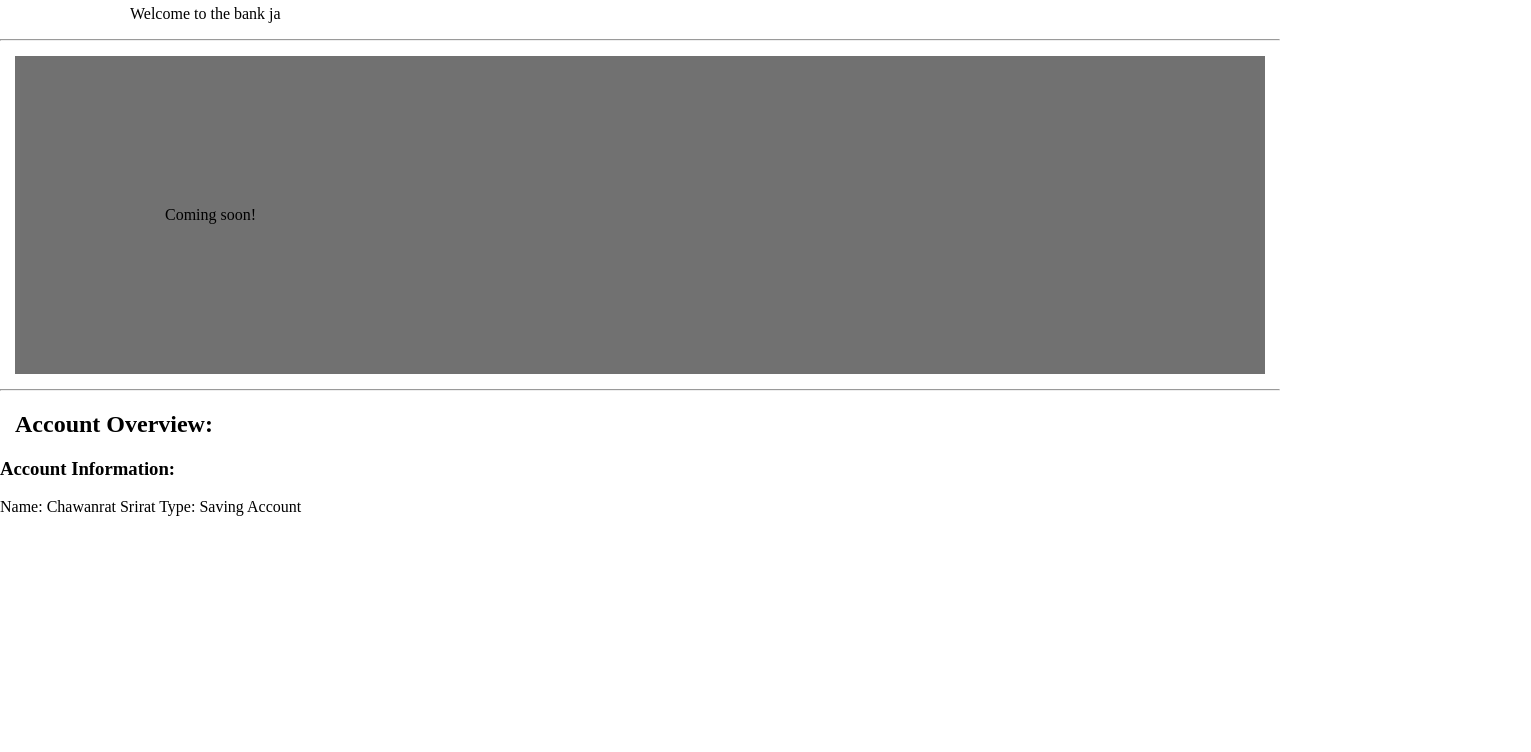
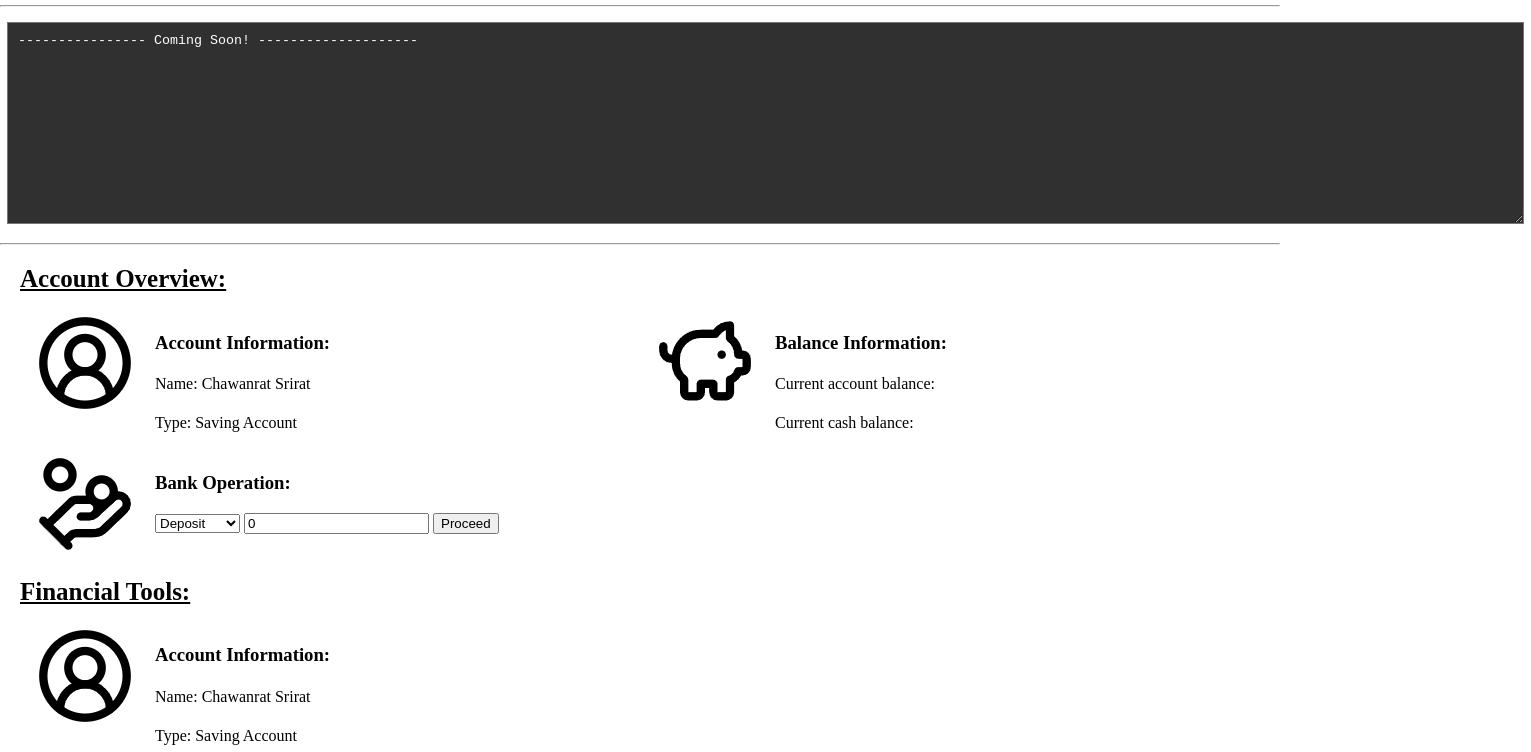
Before and after one commit to CodeRain49/ITF_Website, a plain HTML site: page index.html in a window 1280 px wide. Shown: the part 183-935 px from the top of the page, 1531 px wide, since content can reach past the window. Before the commit the page ends 800 px from the top, so only its background shows below. Drawn offline with Linux system fonts and the light colour scheme.

Commit message:
big update

```diff
--- a/index.html
+++ b/index.html
@@ -14,33 +14,58 @@
     </nav>
 
     <!-- ITF Simple Bank -->
-    <div class="container">
-        <img src="images/landmark.png ">
+    <div class="containertop">
+        <img src="images/landmark.png " alt="bank_icon">
         <h1>ITF Simple Bank</h1>
     </div>
     <p style="margin-left: 130px;">Welcome to the bank ja</p>
 
     <hr>
+    <!-- Print/Show result -->
+    <textarea id="textarea" rows="12" cols="185">
+---------------- Coming Soon! --------------------
+    </textarea>
+    <hr>
 
-    <!-- Print result section -->
-    <div class="printsection">
-        Coming soon!
+    <!-- Making Transection? -->
+    <h2 style="margin: 20px;">Account Overview:</h2>
+    <div class="container">
+        <div><img src="/images/circle-user-round.png" alt="account_icon"></div>
+        <div>
+            <h3>Account Information:</h3>
+            <h4>Name: Chawanrat Srirat</h4>
+            <h4>Type: Saving Account</h4>
+        </div>
+        <div><img src="/images/piggy-bank.png" alt="piggybank_icon"></div>
+        <div>
+            <h3>Balance Information:</h3>
+            <h4>Current account balance:</h4>
+            <h4>Current cash balance:</h4>
+        </div>
+        <div><img src="/images/hand-coins.png" alt="hands_icon"></div>
+        <div>
+            <h3>Bank Operation:</h3>
+            <div class="dropdown-container">
+                <select id="myDropdown">
+                    <option value="deposit">Deposit</option>
+                    <option value="withdrawn">Withdrawn</option>
+                </select>
+                <input type="number" id="amount_bankops" value="0">
+                <button onclick="confirm_bankops()">Proceed</button>
+            </div>
+        </div>
     </div>
 
-    <hr>
-
-    <!-- Interaction section -->
-    <section>
-        <h2 style="margin-left: 15px;">Account Overview:</h2>
+    <!-- Financial Tools -->
+    <h2 style="margin: 20px;">Financial Tools:</h2>
+    <div class="container">
+        <div><img src="/images/circle-user-round.png" alt="account_icon"></div>
         <div>
             <h3>Account Information:</h3>
-            <p>
-                Name: Chawanrat Srirat
-                Type: Saving Account
-            </p>
+            <h4>Name: Chawanrat Srirat</h4>
+            <h4>Type: Saving Account</h4>
         </div>
-    </section>
-
+    </div>
 
     <!-- Enter number: <input type="number" id="myinput" value="0">
     <button onclick="add()">+1</button> -->
--- a/script.js
+++ b/script.js
@@ -3,3 +3,7 @@ const myinput = document.getElementById("myinput")
 function add() {
     myinput.value = Number(myinput.value) + 1
 }
+
+function confirm_bankops() {
+
+}
--- a/style.css
+++ b/style.css
@@ -1,6 +1,7 @@
 nav {
     color: white;
     background-color: rgb(47, 52, 56);
+    padding: 12px;
     display: flex;
     justify-content: space-between;
     align-items: center;
@@ -10,14 +11,36 @@ body {
     margin: 0;
 }
 
-.container {
+.containertop {
     display: grid;
     grid-template-columns: 120px 260px;
     margin: 5px;
 }
 
-.printsection {
-    background-color: rgb(113, 113, 113);
-    padding: 150px;
-    margin: 15px;
+.container{
+    display: grid;
+    grid-template-columns: 120px 1.5fr 120px 1.5fr;
+    margin: 5px;
+    margin-left: 35px;
 }
+
+#textarea {
+    color: white;
+    background-color: rgb(48, 48, 48);
+    margin: 7px;
+    padding: 10px;
+}
+
+h2 {
+    margin: 0;
+    text-decoration: underline;
+    font-size: 25px;
+}
+
+h4 {
+    font-weight: normal;
+}
+
+p {
+    margin: 0;
+}
```
Also changed, not shown: images/circle-user-round.png (added).
